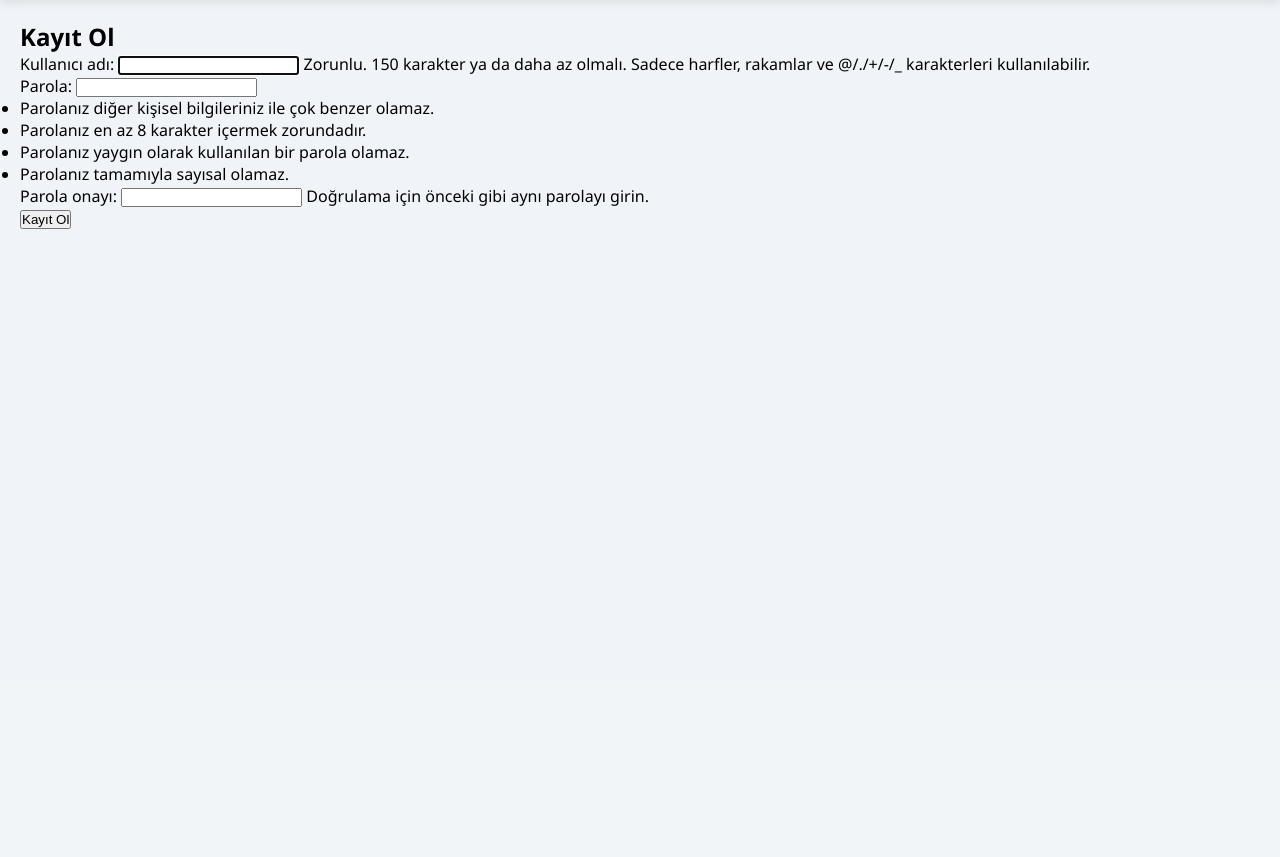
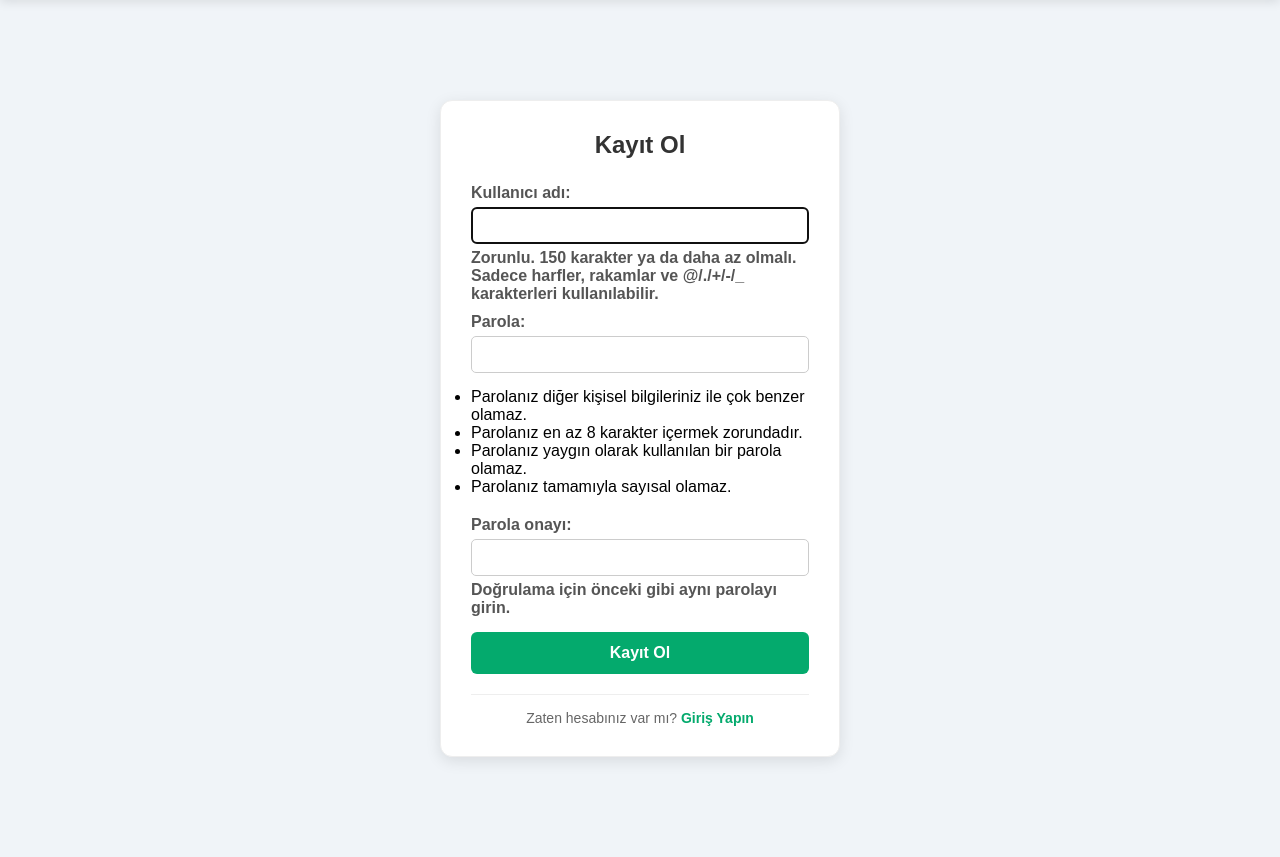
Before and after one commit to enessonmez4444/django-site, a Django app: page /register/ in a window 1280 px wide. Shown: the part 121-978 px from the top of the page. Before the commit the page ends 350 px from the top, so only its background shows below. Run offline with Django 5.2, Linux system fonts and the light colour scheme.

Commit message:
Settings ve kayıt/login form düzenlemeleri

```diff
--- a/blog/templates/blog/register.html
+++ b/blog/templates/blog/register.html
@@ -1,14 +1,52 @@
 {% extends 'blog/base.html' %}
 
-{% block title %}Kayıt{% endblock %}
+{% block content %}
+<div style="max-width: 400px; margin: 80px auto; padding: 30px; border: 1px solid #eee; border-radius: 12px; box-shadow: 0 4px 15px rgba(0,0,0,0.1); background: #fff; font-family: sans-serif;">
+    <h2 style="text-align: center; color: #333; margin-bottom: 25px;">Kayıt Ol</h2>
 
-{% block content %}
-<div class="form-container">
-  <h2>Kayıt Ol</h2>
-  <form method="post">
-    {% csrf_token %}
-    {{ form.as_p }}
-    <button type="submit">Kayıt Ol</button>
-  </form>
+    <form method="post" style="display: flex; flex-direction: column; gap: 15px;">
+        {% csrf_token %}
+
+        {% if form.errors %}
+            <p style="color: #e74c3c; font-size: 14px; text-align: center;">
+                Lütfen tüm alanları doğru doldurun!
+            </p>
+        {% endif %}
+
+        <div class="form-group" style="display: flex; flex-direction: column; gap: 10px;">
+            {{ form.as_p }}
+        </div>
+
+        <button type="submit" style="width: 100%; padding: 12px; background: #04AA6D; color: white; border: none; border-radius: 6px; font-size: 16px; font-weight: bold; cursor: pointer; transition: background 0.3s;">
+            Kayıt Ol
+        </button>
+    </form>
+
+    <div style="text-align: center; margin-top: 20px; border-top: 1px solid #eee; padding-top: 15px;">
+        <p style="color: #666; font-size: 14px;">
+            Zaten hesabınız var mı? <a href="{% url 'login' %}" style="color: #04AA6D; text-decoration: none; font-weight: bold;">Giriş Yapın</a>
+        </p>
+    </div>
 </div>
+
+<style>
+    form p {
+        margin: 0;
+        display: flex;
+        flex-direction: column;
+        gap: 5px;
+        color: #555;
+        font-weight: bold;
+    }
+    input {
+        width: 100%;
+        padding: 10px;
+        border: 1px solid #ccc;
+        border-radius: 5px;
+        box-sizing: border-box;
+    }
+    button:hover {
+        background: #039c58 !important;
+    }
+</style>
 {% endblock %}
```
Also changed, not shown: mysite/settings.py (+20 -8 lines), db.sqlite3.
